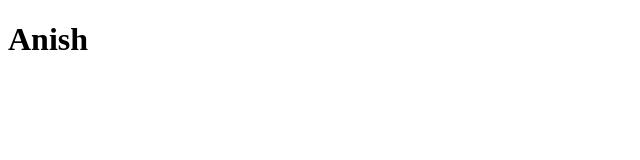
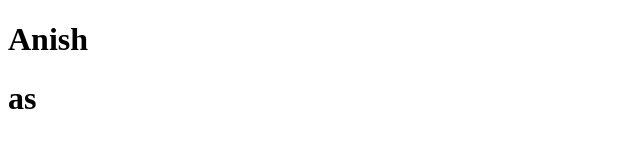
Before and after one commit to anish477/pratice, a plain HTML site: page index.html in a window 1280 px wide. Shown: the full height of the page, 0-640 px from the left. Drawn offline with Linux system fonts and the light colour scheme.

Commit message:
Update index.html

```diff
--- a/index.html
+++ b/index.html
@@ -7,5 +7,7 @@
 </head>
 <body>
     <h1>Anish</h1>
+
+    <h1>as</h1>
 </body>
 </html>
```
